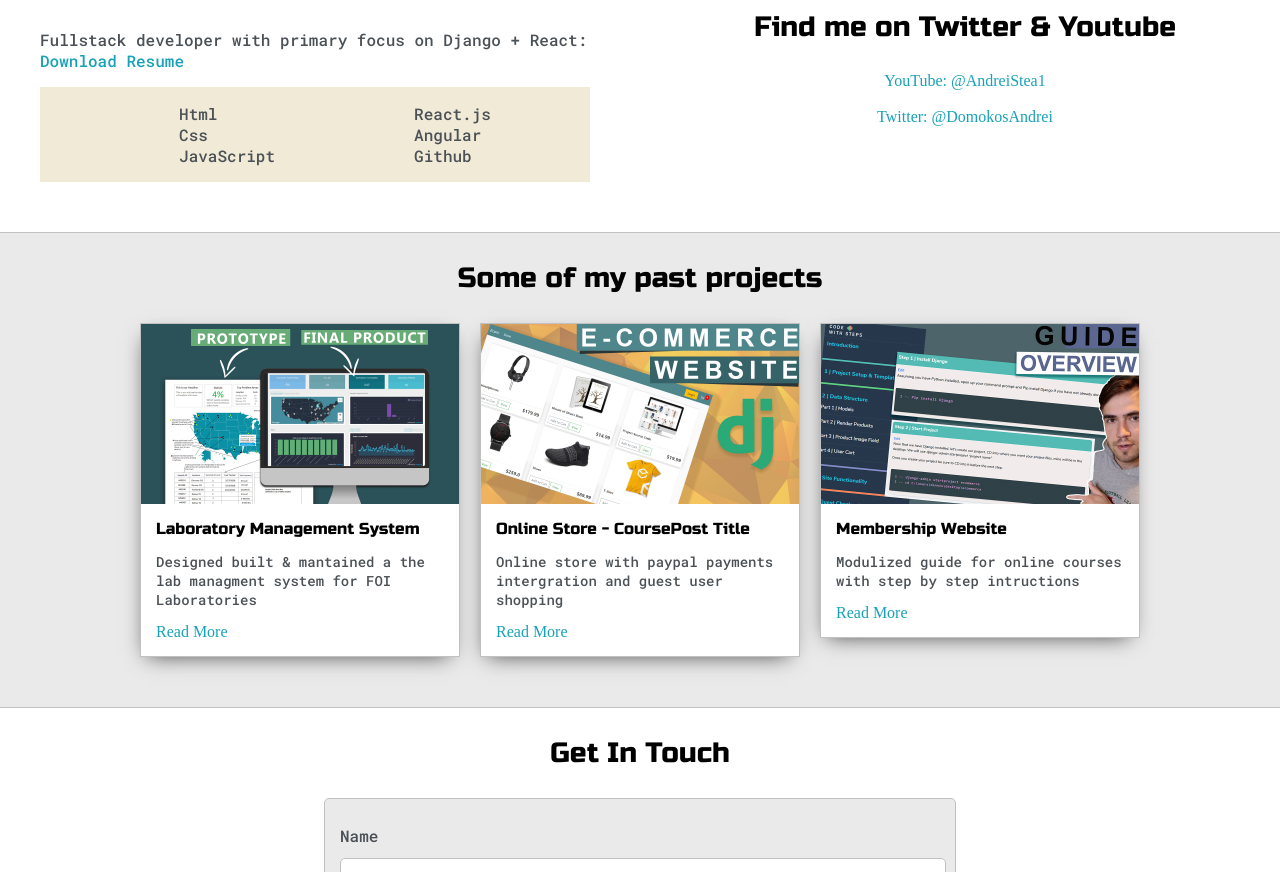
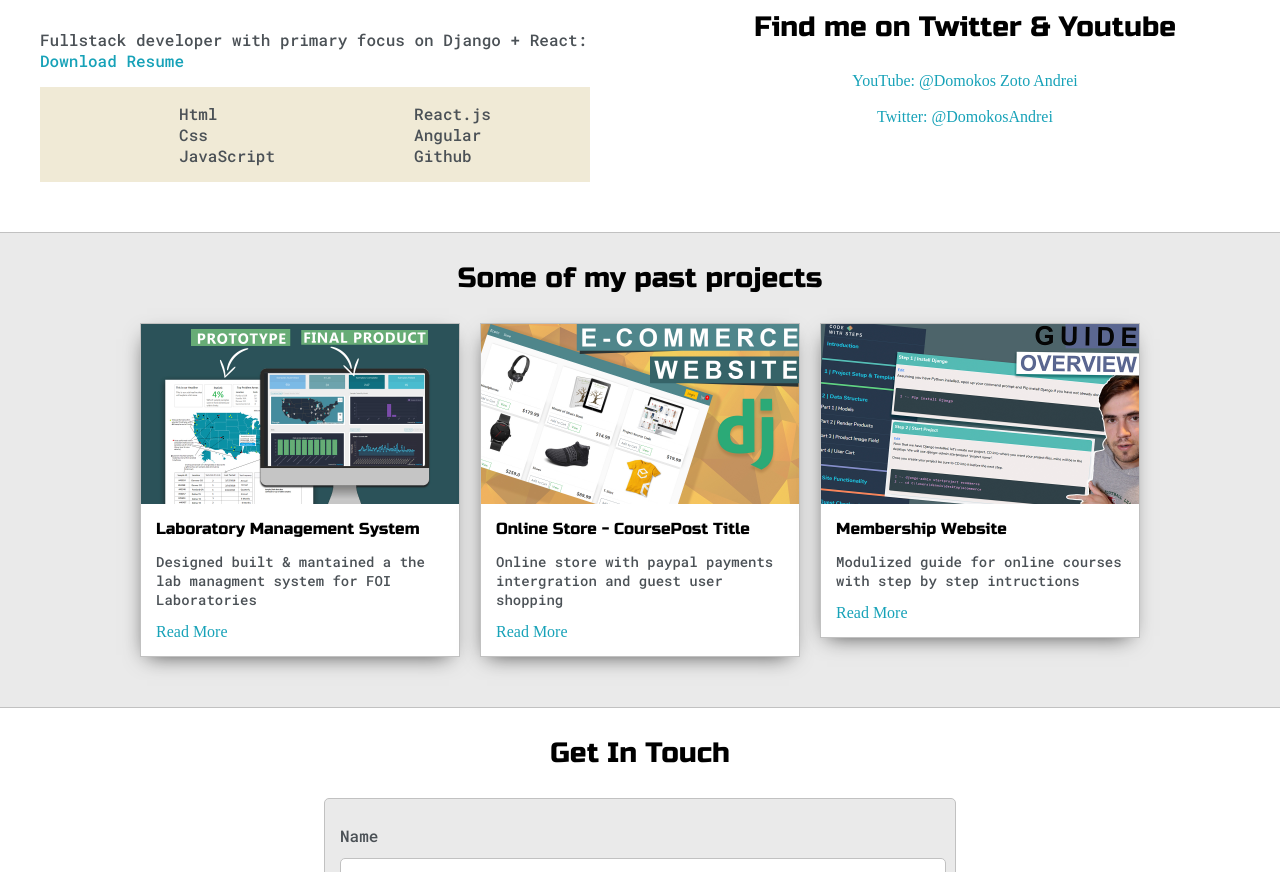
Before and after one commit to DomokosAndrei/DomokosAndrei.github.io, a plain HTML site: page index.html in a window 1280 px wide. Shown: the part 1005-1877 px from the top of the page. Drawn offline with Linux system fonts and the light colour scheme.

Commit message:
Update index.html

```diff
--- a/index.html
+++ b/index.html
@@ -112,7 +112,7 @@
 					<img id="social_img" src="images/youtube.jpg">
 					<h3>Find me on Twitter & Youtube</h3>
 
-					<a target="_blank" href="https://www.youtube.com/user/AndreiStea1">YouTube: @AndreiStea1</a>
+					<a target="_blank" href="https://www.youtube.com/channel/UCfwMMe7BKqk8P_5qe2KAqNg">YouTube: @Domokos Zoto Andrei</a>
 					<br>
 					<a target="_blank" href="https://twitter.com/DomokosAndrei">Twitter: @DomokosAndrei</a>
 				</div>
```
